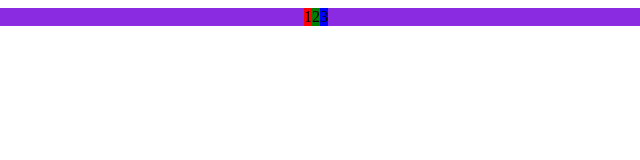
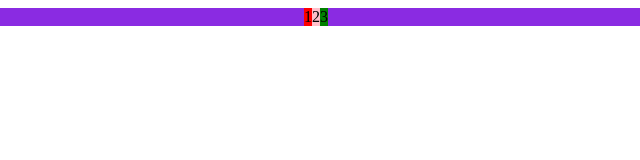
Before and after one commit to gabrielvox/html-css, a plain HTML site: page exercicios/Testes/index.html in a window 1280 px wide. Shown: the full height of the page, 324-964 px from the left. Drawn offline with Linux system fonts and the light colour scheme.

Commit message:
Update css.css

```diff
--- a/exercicios/Testes/css.css
+++ b/exercicios/Testes/css.css
@@ -9,13 +9,12 @@
 
 .bloco1{
     background-color: red;
-
-
 }
 
 .bloco2 {
+    background-color: pink;
+}
+.bloco3 {
     background-color: green;
 }
-.bloco3 {
-    background-color: blue;
-}
+ /*estou adicionando esta linha
```
